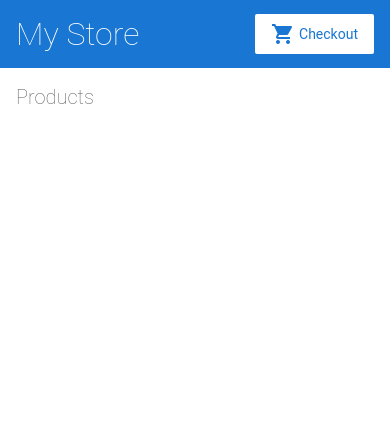
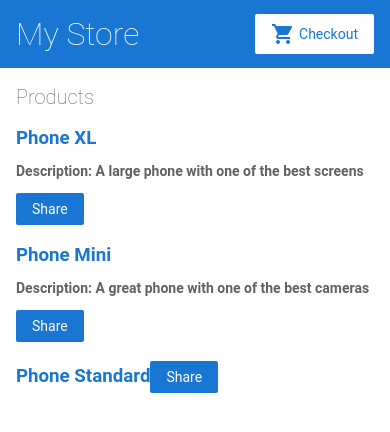
Before and after one commit to floogulinc/angular-tutorial-biruk741, an Angular app: page / in a window 390 px wide. Shown: the top 432 px of the page. Built offline with nearby package versions, Linux system fonts and the light colour scheme.

Commit message:
Added list items
Added phone models along with descriptions and buttons.

```diff
--- a/src/app/product-list/product-list.component.html
+++ b/src/app/product-list/product-list.component.html
@@ -1 +1,12 @@
 <h2>Products</h2>
+<div *ngFor="let product of products">
+  <h3>
+    <a [title]="product.name + ' details'">{{ product.name }}</a>
+    <p *ngIf="product.description">
+      Description: {{ product.description }}
+    </p>
+    <button (click)="share()">
+      Share
+    </button>
+  </h3>
+</div>
```
